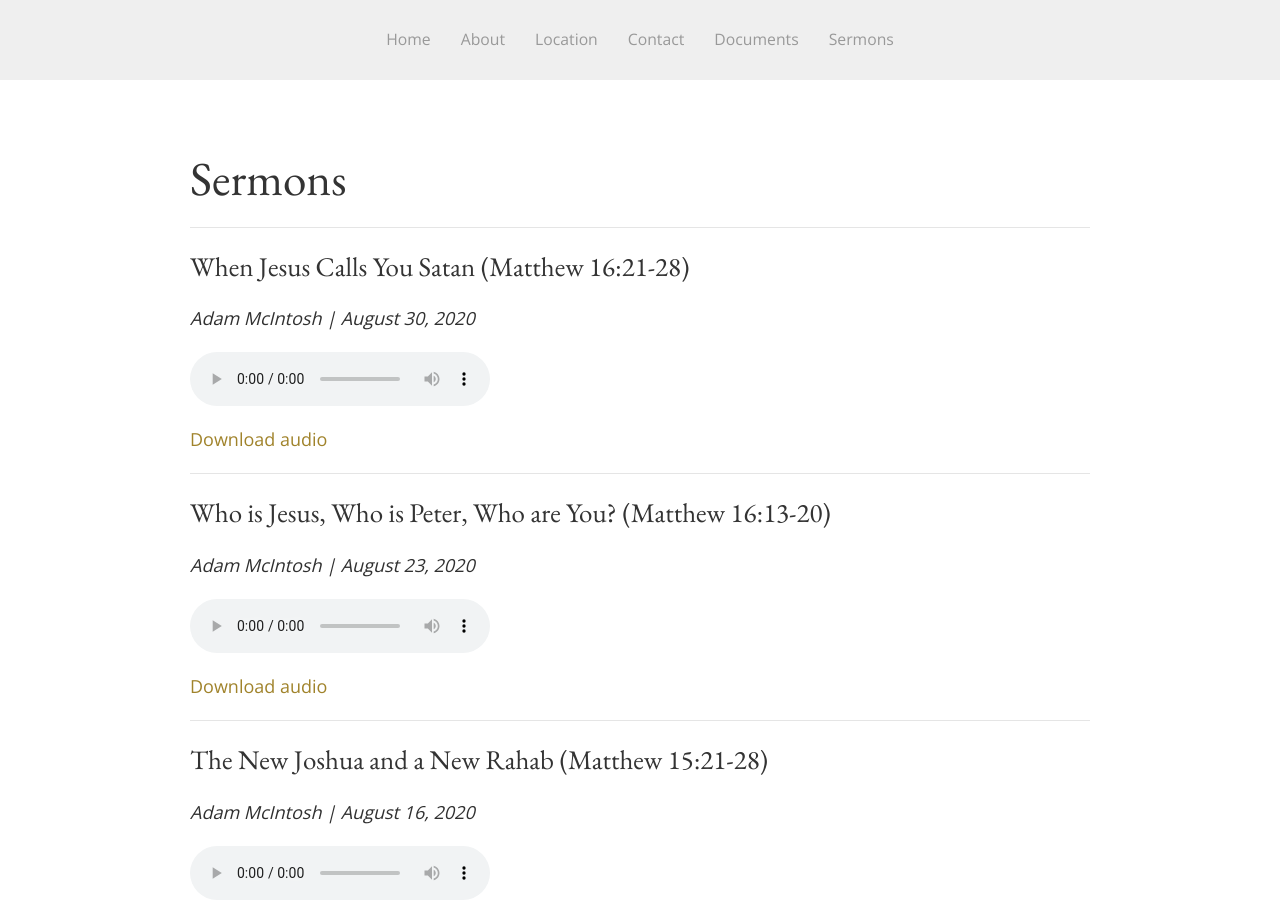
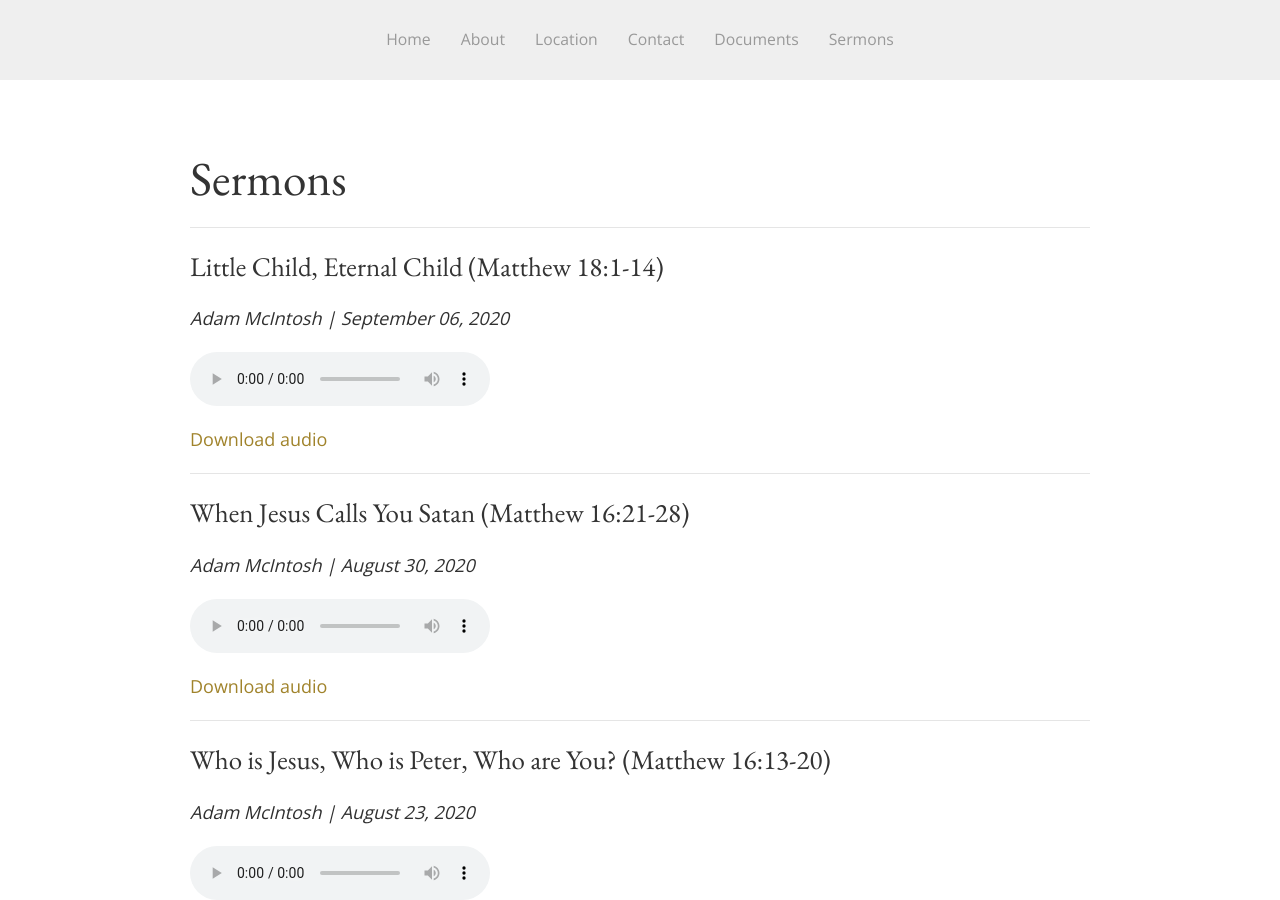
Before and after one commit to SaintDavidsChurch/website, a Jekyll site: the page built from sermons.html, in a window 1280 px wide and 900 px high. Built offline with Jekyll 4.4.1, drawn with Linux system fonts in a browser that asks for light colours.

Commit message:
Updated by InferCMS

```diff
--- a/_data/sermons.yml
+++ b/_data/sermons.yml
@@ -150,3 +150,7 @@
   date: '2020-08-30'
   preacher: Adam McIntosh
   audio_file: https://saintdavids.church/assets/sermons/2020/August/Adam-McIntosh_August30-2020_Matt16.21-28.mp3
+- title: Little Child, Eternal Child (Matthew 18:1-14)
+  date: '2020-09-06'
+  preacher: Adam McIntosh
+  audio_file: sermons/2020/September/Adam-McIntosh_September6-2020_Matt18.1-14.mp3
```
